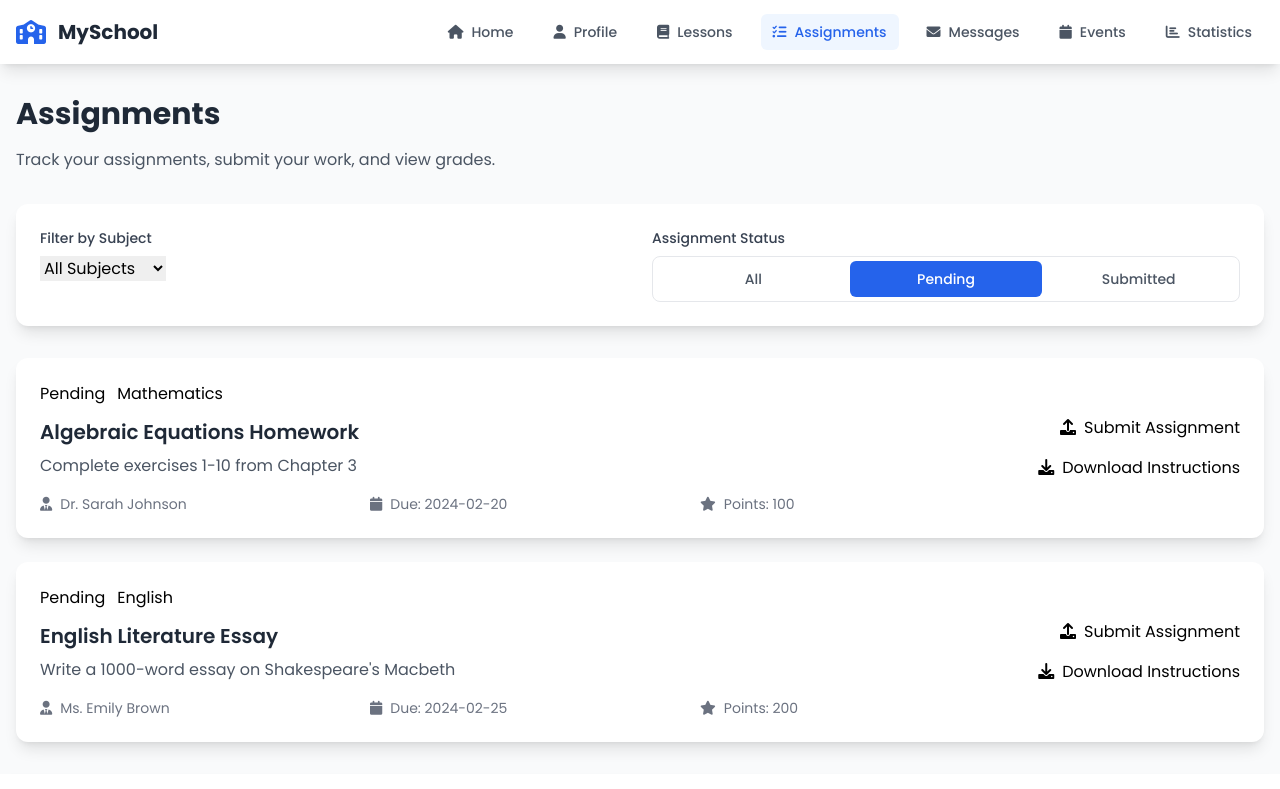
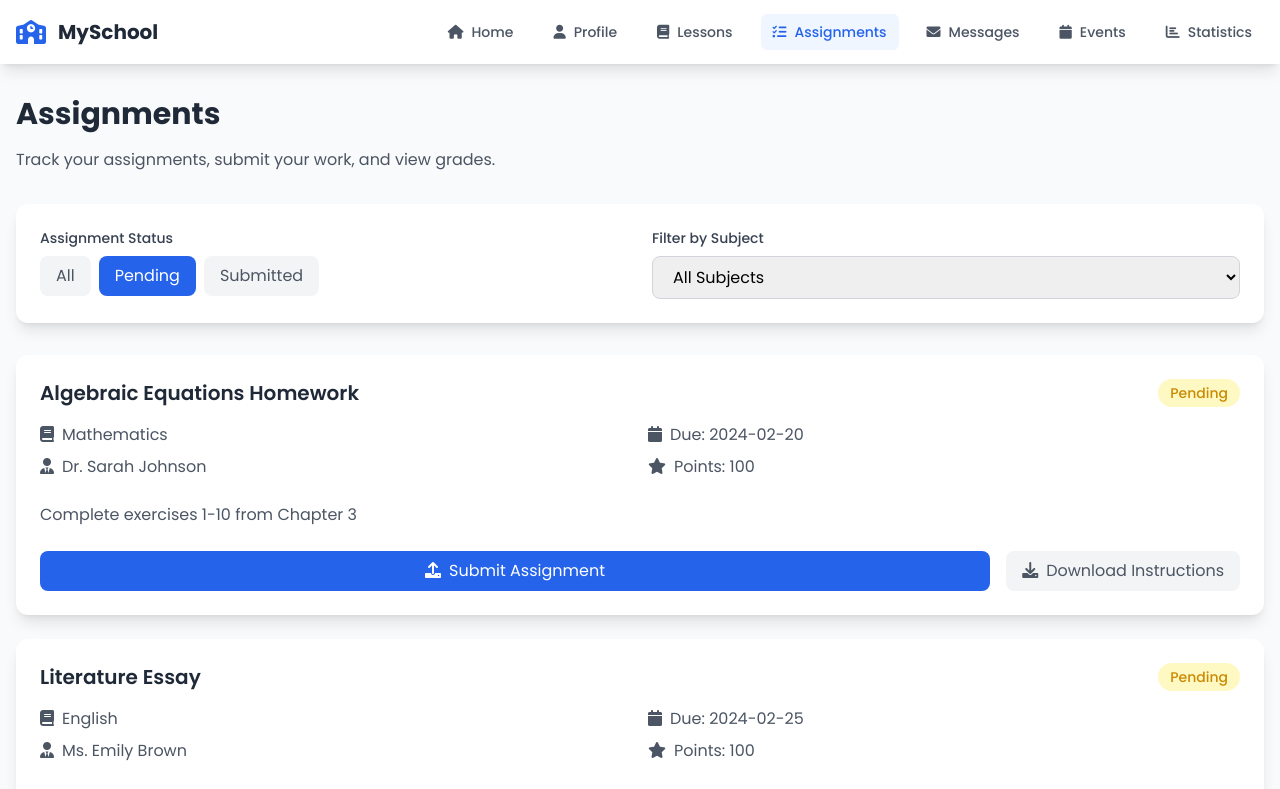
Before and after one commit to motaprog/blackboxai-1743444004387, a React (Create React App) app in the folder frontend/: page /assignments in a window 1280 px wide. Shown: the top 789 px of the page. Built offline with nearby package versions, Linux system fonts and the light colour scheme.

Commit message:
Add frontend/src/pages/AssignmentsPage.js 1743464036928

```diff
--- a/frontend/src/pages/AssignmentsPage.js
+++ b/frontend/src/pages/AssignmentsPage.js
@@ -1,10 +1,11 @@
-import React, { useState } from 'react';
+import React, { useState, useContext } from 'react';
+import { NotificationContext } from '../App';
 
 const AssignmentsPage = () => {
   const [activeTab, setActiveTab] = useState('pending');
   const [selectedSubject, setSelectedSubject] = useState('all');
+  const { showNotification } = useContext(NotificationContext);
 
-  // Mock data - In a real app, this would come from an API
   const assignments = [
     {
       id: 1,
@@ -13,9 +14,8 @@ const AssignmentsPage = () => {
       dueDate: '2024-02-20',
       status: 'pending',
       description: 'Complete exercises 1-10 from Chapter 3',
+      points: 100,
       teacher: 'Dr. Sarah Johnson',
-      points: 100,
-      submissionType: 'document',
     },
     {
       id: 2,
@@ -24,51 +24,40 @@ const AssignmentsPage = () => {
       dueDate: '2024-02-18',
       status: 'submitted',
       description: 'Write a detailed report on the pendulum experiment',
+      points: 150,
       teacher: 'Prof. Michael Chen',
-      points: 150,
-      submissionType: 'pdf',
-      submittedDate: '2024-02-17',
-      grade: 92,
     },
     {
       id: 3,
-      title: 'English Literature Essay',
+      title: 'Literature Essay',
       subject: 'English',
       dueDate: '2024-02-25',
       status: 'pending',
       description: 'Write a 1000-word essay on Shakespeare\'s Macbeth',
+      points: 100,
       teacher: 'Ms. Emily Brown',
-      points: 200,
-      submissionType: 'document',
     },
   ];
 
   const subjects = ['All Subjects', 'Mathematics', 'Physics', 'English', 'History', 'Chemistry'];
 
   const filteredAssignments = assignments.filter(assignment => {
-    const matchesSubject = selectedSubject === 'all' ||
-                          assignment.subject.toLowerCase() === selectedSubject.toLowerCase();
-    const matchesStatus = activeTab === 'all' ||
-                         assignment.status === activeTab;
-    return matchesSubject && matchesStatus;
+    const matchesStatus = activeTab === 'all' || assignment.status === activeTab;
+    const matchesSubject = selectedSubject === 'all' || assignment.subject === selectedSubject;
+    return matchesStatus && matchesSubject;
   });
 
-  const getStatusBadgeClass = (status) => {
-    switch (status) {
-      case 'pending':
-        return 'badge-warning';
-      case 'submitted':
-        return 'badge-success';
-      case 'late':
-        return 'badge-danger';
-      default:
-        return 'badge-info';
-    }
+  const handleSubmitAssignment = (assignmentId) => {
+    showNotification('Assignment submitted successfully!', 'success');
+  };
+
+  const handleDownloadInstructions = (assignmentId) => {
+    showNotification('Downloading assignment instructions...', 'info');
   };
 
   return (
     <div className="max-w-7xl mx-auto">
-      {/* Header Section */}
+      {/* Header */}
       <div className="mb-8">
         <h1 className="text-3xl font-bold text-gray-800 mb-4">Assignments</h1>
         <p className="text-gray-600">
@@ -76,9 +65,48 @@ const AssignmentsPage = () => {
         </p>
       </div>
 
-      {/* Filters and Tabs */}
+      {/* Filters */}
       <div className="bg-white rounded-xl shadow-lg p-6 mb-8">
         <div className="flex flex-col md:flex-row gap-6">
+          {/* Status Filter */}
+          <div className="flex-1">
+            <label className="block text-sm font-medium text-gray-700 mb-2">
+              Assignment Status
+            </label>
+            <div className="flex space-x-2">
+              <button
+                onClick={() => setActiveTab('all')}
+                className={`px-4 py-2 rounded-lg ${
+                  activeTab === 'all'
+                    ? 'bg-blue-600 text-white'
+                    : 'bg-gray-100 text-gray-600 hover:bg-gray-200'
+                }`}
+              >
+                All
+              </button>
+              <button
+                onClick={() => setActiveTab('pending')}
+                className={`px-4 py-2 rounded-lg ${
+                  activeTab === 'pending'
+                    ? 'bg-blue-600 text-white'
+                    : 'bg-gray-100 text-gray-600 hover:bg-gray-200'
+                }`}
+              >
+                Pending
+              </button>
+              <button
+                onClick={() => setActiveTab('submitted')}
+                className={`px-4 py-2 rounded-lg ${
+                  activeTab === 'submitted'
+                    ? 'bg-blue-600 text-white'
+                    : 'bg-gray-100 text-gray-600 hover:bg-gray-200'
+                }`}
+              >
+                Submitted
+              </button>
+            </div>
+          </div>
+
           {/* Subject Filter */}
           <div className="flex-1">
             <label className="block text-sm font-medium text-gray-700 mb-2">
@@ -86,37 +114,15 @@ const AssignmentsPage = () => {
             </label>
             <select
               value={selectedSubject}
-              onChange={(e) => setSelectedSubject(e.target.value.toLowerCase())}
-              className="input"
+              onChange={(e) => setSelectedSubject(e.target.value)}
+              className="w-full px-4 py-2 border border-gray-300 rounded-lg focus:ring-2 focus:ring-blue-500 focus:border-blue-500"
             >
-              {subjects.map((subject, index) => (
-                <option key={index} value={subject.toLowerCase()}>
+              {subjects.map((subject) => (
+                <option key={subject} value={subject === 'All Subjects' ? 'all' : subject}>
                   {subject}
                 </option>
               ))}
             </select>
-          </div>
-
-          {/* Status Tabs */}
-          <div className="flex-1">
-            <label className="block text-sm font-medium text-gray-700 mb-2">
-              Assignment Status
-            </label>
-            <div className="flex rounded-lg border border-gray-200 p-1">
-              {['all', 'pending', 'submitted'].map((tab) => (
-                <button
-                  key={tab}
-                  onClick={() => setActiveTab(tab)}
-                  className={`flex-1 py-2 px-4 rounded-md text-sm font-medium capitalize transition-colors duration-200 ${
-                    activeTab === tab
-                      ? 'bg-blue-600 text-white'
-                      : 'text-gray-600 hover:bg-gray-100'
-                  }`}
-                >
-                  {tab}
-                </button>
-              ))}
-            </div>
           </div>
         </div>
       </div>
@@ -128,72 +134,63 @@ const AssignmentsPage = () => {
             key={assignment.id}
             className="bg-white rounded-xl shadow-lg p-6 hover:shadow-xl transition-shadow duration-300"
           >
-            <div className="flex flex-col md:flex-row gap-6">
-              {/* Assignment Details */}
-              <div className="flex-1">
-                <div className="flex items-center gap-3 mb-3">
-                  <span className={`badge ${getStatusBadgeClass(assignment.status)}`}>
+            <div className="flex items-center justify-between mb-4">
+              <h3 className="text-xl font-semibold text-gray-800">
+                {assignment.title}
+              </h3>
+              <span
+                className={`px-3 py-1 rounded-full text-sm font-medium ${
+                  assignment.status === 'submitted'
+                    ? 'bg-green-100 text-green-600'
+                    : 'bg-yellow-100 text-yellow-600'
+                }`}
+              >
                 {assignment.status.charAt(0).toUpperCase() + assignment.status.slice(1)}
-                  </span>
-                  <span className="badge badge-info">
-                    {assignment.subject}
               </span>
             </div>
 
-                <h3 className="text-xl font-semibold text-gray-800 mb-2">
-                  {assignment.title}
-                </h3>
-
-                <p className="text-gray-600 mb-4">
-                  {assignment.description}
+            <div className="grid grid-cols-1 md:grid-cols-2 gap-4 mb-4">
+              <div>
+                <p className="text-gray-600 mb-2">
+                  <i className="fas fa-book mr-2"></i>
+                  {assignment.subject}
                 </p>
-
-                <div className="grid grid-cols-2 md:grid-cols-3 gap-4 text-sm text-gray-500">
-                  <div className="flex items-center">
+                <p className="text-gray-600 mb-2">
                   <i className="fas fa-user-tie mr-2"></i>
                   {assignment.teacher}
+                </p>
               </div>
-                  <div className="flex items-center">
+              <div>
+                <p className="text-gray-600 mb-2">
                   <i className="fas fa-calendar mr-2"></i>
                   Due: {assignment.dueDate}
-                  </div>
-                  <div className="flex items-center">
+                </p>
+                <p className="text-gray-600 mb-2">
                   <i className="fas fa-star mr-2"></i>
                   Points: {assignment.points}
-                  </div>
+                </p>
               </div>
             </div>
 
-              {/* Action Section */}
-              <div className="flex flex-col justify-center items-center md:items-end gap-4 min-w-[200px]">
-                {assignment.status === 'submitted' ? (
-                  <>
-                    <div className="text-center md:text-right">
-                      <div className="text-3xl font-bold text-green-600">
-                        {assignment.grade}%
-                      </div>
-                      <div className="text-sm text-gray-500">
-                        Submitted: {assignment.submittedDate}
-                      </div>
-                    </div>
-                    <button className="btn btn-secondary w-full md:w-auto">
-                      <i className="fas fa-eye mr-2"></i>
-                      View Submission
-                    </button>
-                  </>
-                ) : (
-                  <>
-                    <button className="btn btn-primary w-full md:w-auto">
+            <p className="text-gray-600 mb-6">{assignment.description}</p>
+
+            <div className="flex gap-4">
+              {assignment.status === 'pending' && (
+                <button
+                  onClick={() => handleSubmitAssignment(assignment.id)}
+                  className="flex-1 px-4 py-2 bg-blue-600 text-white rounded-lg hover:bg-blue-700 transition-colors"
+                >
                   <i className="fas fa-upload mr-2"></i>
                   Submit Assignment
                 </button>
-                    <button className="btn btn-secondary w-full md:w-auto">
+              )}
+              <button
+                onClick={() => handleDownloadInstructions(assignment.id)}
+                className="px-4 py-2 bg-gray-100 text-gray-600 rounded-lg hover:bg-gray-200 transition-colors"
+              >
                 <i className="fas fa-download mr-2"></i>
                 Download Instructions
               </button>
-                  </>
-                )}
-              </div>
             </div>
           </div>
         ))}
@@ -206,7 +203,11 @@ const AssignmentsPage = () => {
               No assignments found
             </h3>
             <p className="text-gray-600">
-              Try adjusting your filters to see more assignments
+              {activeTab === 'pending'
+                ? 'You have no pending assignments'
+                : activeTab === 'submitted'
+                ? 'You have not submitted any assignments yet'
+                : 'No assignments match your filters'}
             </p>
           </div>
         )}
```
Lines whose indentation alone changed are shown as unchanged.
